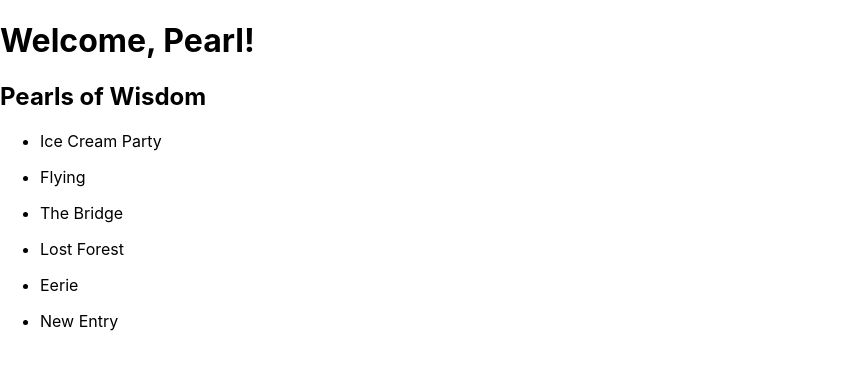
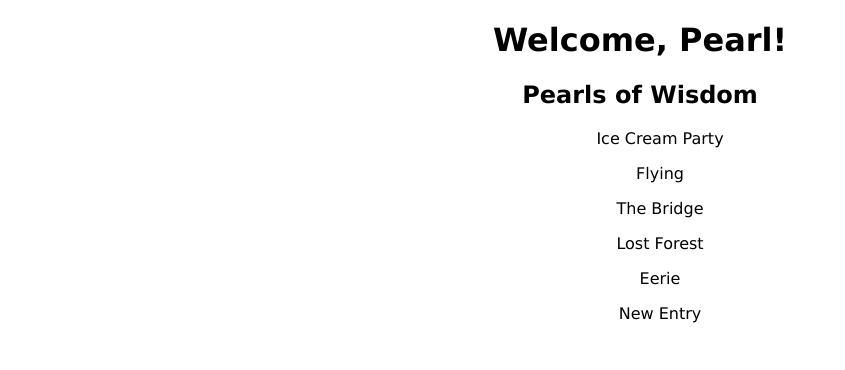
Before and after one commit to m-lawrence/dream_journal_practice, a React (Create React App) app: page /profile in a window 1280 px wide. Shown: the top 370 px of the page, without its empty margins (0-845 px from the left). Built offline with nearby package versions, Linux system fonts and the light colour scheme.

Commit message:
edit css for list, overall font, and alignment

```diff
--- a/src/Entry.js
+++ b/src/Entry.js
@@ -10,7 +10,7 @@ function Entry({ entry }) {
 
     return (
       <div>
-        <ul>
+        <ul className="entryList">
             <li onClick={handleEntryClick}>{entry.name}</li>
         </ul>
       </div>
--- a/src/EntryList.js
+++ b/src/EntryList.js
@@ -45,7 +45,7 @@ function EntryList({ entries }) {
     return (
       <div>
         {entriesArr}
-        <ul>
+        <ul className="entryList">
             <li onClick={handleNewEntryCLick}>New Entry</li>
         </ul>
         {newEntryClicked &&
--- a/src/index.css
+++ b/src/index.css
@@ -1,10 +1,12 @@
 body {
   margin: 0;
-  font-family: -apple-system, BlinkMacSystemFont, 'Segoe UI', 'Roboto', 'Oxygen',
+  /* font-family: -apple-system, BlinkMacSystemFont, 'Segoe UI', 'Roboto', 'Oxygen',
     'Ubuntu', 'Cantarell', 'Fira Sans', 'Droid Sans', 'Helvetica Neue',
-    sans-serif;
+    sans-serif; */
+    font-family: 'Lucida Sans', 'Lucida Sans Regular', 'Lucida Grande', 'Lucida Sans Unicode', Geneva, Verdana, sans-serif;
   -webkit-font-smoothing: antialiased;
   -moz-osx-font-smoothing: grayscale;
+  text-align: center;
 }
 
 code {
@@ -12,10 +14,12 @@ code {
     monospace;
 }
 
+.entryList {
+  list-style-type: none;
+}
+
 canvas#test-canvas-1 {
   border: 1px solid black;
-  margin-top: 20px;
-  margin-left: 40%;
 }
 
 .entryDetailHeader {
```
